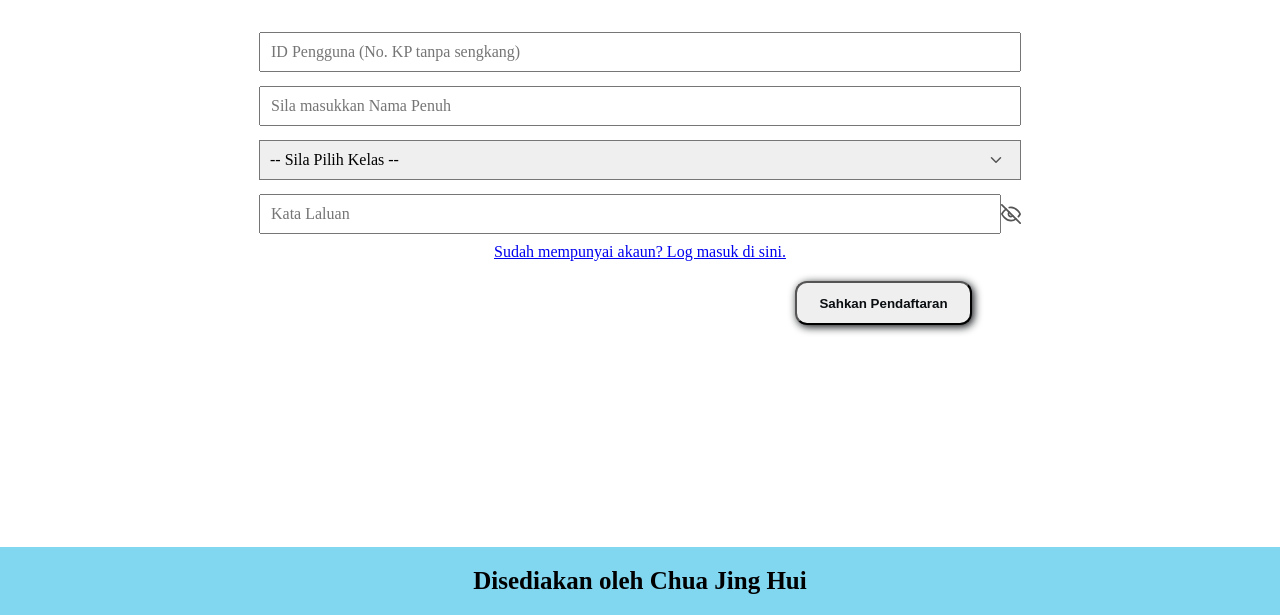
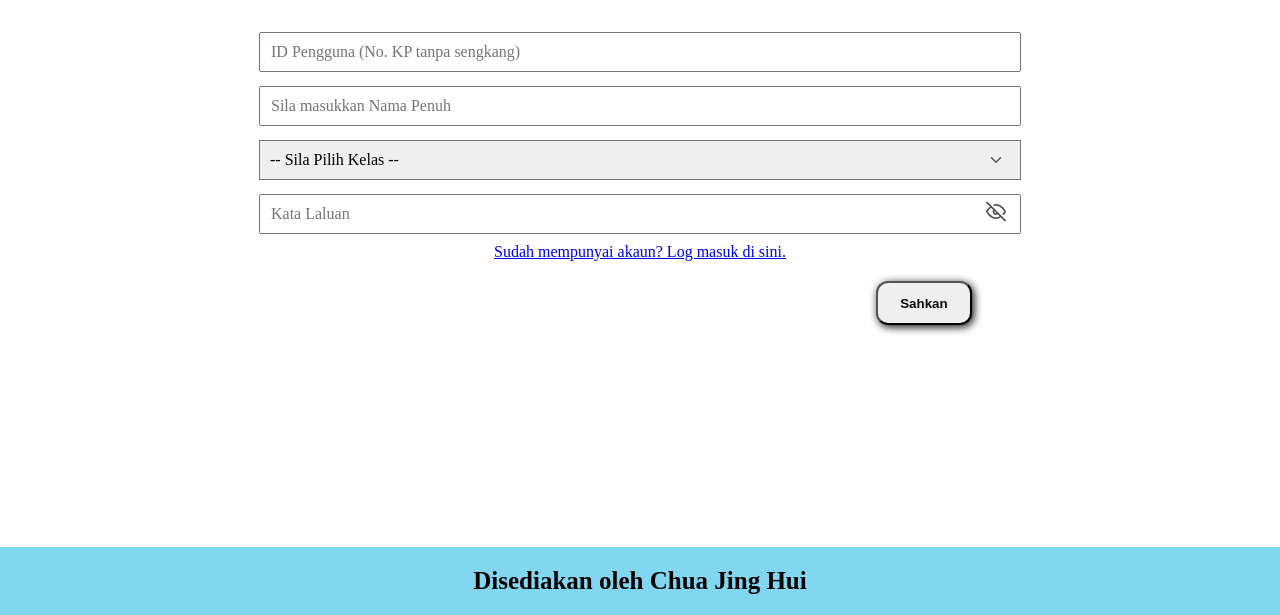
Before and after one commit to ChuaJingHui/CJH090306070514, a PHP site: page /register.php in a window 1280 px wide. Shown: the part 185-800 px from the top of the page. Run offline with PHP 8.4, Linux system fonts and the light colour scheme; data comes from the database, SQL or seed files in the repository.

Commit message:
Add files via upload

```diff
--- a/import.php
+++ b/import.php
@@ -10,7 +10,7 @@
             <h1>SISTEM PENGUNDIAN PERMAINAN KEGEMARAN REMAJA</h1>
         </div>
         <div class="navButtons">
-            <a href="lamanUtama.php" class="nav-btn">LAMAN UTAMA</a>
+            <a href="lamanUtamaAdmin.php" class="nav-btn">LAMAN UTAMA</a>
             <a href="laporan.php" class="nav-btn">LAPORAN</a>
             <a href="keputusanAdmin.php" class="nav-btn">KEPUTUSAN</a>
             <a href="kemaskini.php" class="nav-btn">KEMASKINI</a>
--- a/kemaskini.php
+++ b/kemaskini.php
@@ -22,7 +22,7 @@ $hasil_carian = mysqli_query($sambungan, $arahan_sql);
             <h1>SISTEM PENGUNDIAN PERMAINAN KEGEMARAN REMAJA</h1>
         </div>
         <div class="navButtons">
-            <a href="lamanUtama.php" class="nav-btn">LAMAN UTAMA</a>
+            <a href="lamanUtamaAdmin.php" class="nav-btn">LAMAN UTAMA</a>
             <a href="laporan.php" class="nav-btn">LAPORAN</a>
             <a href="keputusanAdmin.php" class="nav-btn">KEPUTUSAN</a>
             <a href="kemaskini.php" class="nav-btn">KEMASKINI</a>
--- a/keputusanAdmin.php
+++ b/keputusanAdmin.php
@@ -45,7 +45,7 @@ function keputusan($jumlah_digital,$jumlah_tradisional){
           <h1>SISTEM PENGUNDIAN PERMAINAN KEGEMARAN REMAJA</h1>
         </div>
         <div class="navButtons">
-            <a href="lamanUtama.php" class="nav-btn">LAMAN UTAMA</a>
+            <a href="lamanUtamaAdmin.php" class="nav-btn">LAMAN UTAMA</a>
             <a href="laporan.php" class="nav-btn">LAPORAN</a>
             <a href="keputusanAdmin.php" class="nav-btn">KEPUTUSAN</a>
             <a href="kemaskini.php" class="nav-btn">KEMASKINI</a>
--- a/laporan.php
+++ b/laporan.php
@@ -30,7 +30,7 @@ $hasil_carian = mysqli_query($sambungan, $arahan_sql);
           <h1>SISTEM PENGUNDIAN PERMAINAN KEGEMARAN REMAJA</h1>
         </div>
         <div class="navButtons">
-          <a href="lamanUtama.php" class="nav-btn">LAMAN UTAMA</a>
+          <a href="lamanUtamaAdmin.php" class="nav-btn">LAMAN UTAMA</a>
           <a href="laporan.php" class="nav-btn">LAPORAN</a>
           <a href="keputusanAdmin.php" class="nav-btn">KEPUTUSAN</a>
           <a href="kemaskini.php" class="nav-btn">KEMASKINI</a>
--- a/login.php
+++ b/login.php
@@ -76,6 +76,7 @@
                   <input type="password" id="fpassword" name="fpassword" placeholder="Kata Laluan" class="user" required>
                   <span id="togglePassword" class="eye-icon"></span>
                 </div>
+              </td>
             </tr>
             <tr>
               <td colspan="3"><a href="register.php" class="register">Daftar Akaun Baharu?</a></td>
--- a/register.php
+++ b/register.php
@@ -92,7 +92,7 @@ if(isset($_POST['daftar_akaun'])){
             </tr>
             <tr>
               <td colspan="3" style="text-align: right; padding-right: 50px;">
-                  <input type="submit" name="daftar_akaun" value="Sahkan Pendaftaran" class="btn">
+                  <input type="submit" name="daftar_akaun" value="Sahkan" class="btn">
               </td>
             </tr>
         </table>
--- a/styles.css
+++ b/styles.css
@@ -343,42 +343,26 @@ select.user {
     align-items: center;
 }
 
-/* Pastikan input ada ruang di sebelah kanan untuk ikon */
-.password-container .user {
-    padding-right: 40px !important;
+.password-container .user, .password-container input {
+    padding-right: 40px;
     margin: 5px 0;
 }
 
-/* 1. Sembunyikan ikon mata bawaan Microsoft Edge */
-input::-ms-reveal,
-input::-ms-clear {
-    display: none !important;
+/* Gaya ikon mata untuk kata laluan */
+.eye-icon {
+    position: absolute;
+    right: 15px;
+    cursor: pointer;
+    font-size: 20px;
+    user-select: none;
+    color: #555;
+    top: 50%;
+    transform: translateY(-50%);
 }
 
-/* 2. Sembunyikan ikon mata/autofill bawaan Chrome & Safari */
-input::-webkit-contacts-auto-fill-button,
-input::-webkit-credentials-auto-fill-button {
-    visibility: hidden !important;
-    pointer-events: none !important;
-    position: absolute !important;
-    right: 0 !important;
+.eye-icon:hover {
+    transform: translateY(-50%) scale(1.1);
 }
-
-/* 3. Pastikan ikon mata anda tidak bertindih dengan teks */
-.password-container .user {
-    padding-right: 45px !important;
-}
-
-.eye-icon {
-    background-color: white; /* Memberi latar belakang supaya ikon browser di belakang terlindung */
-    z-index: 10;
-}
-
-/* Pastikan tiada background-image lama yang tertinggal */
-.eye-icon svg {
-    display: block;
-}
-
 /* --- Gaya Khas untuk Laman Undian (undi.php) --- */
 .pilihan-container {
     text-align: center;
```
Also changed, not shown: lamanUtamaAdmin.php (added, +31 -0 lines).
